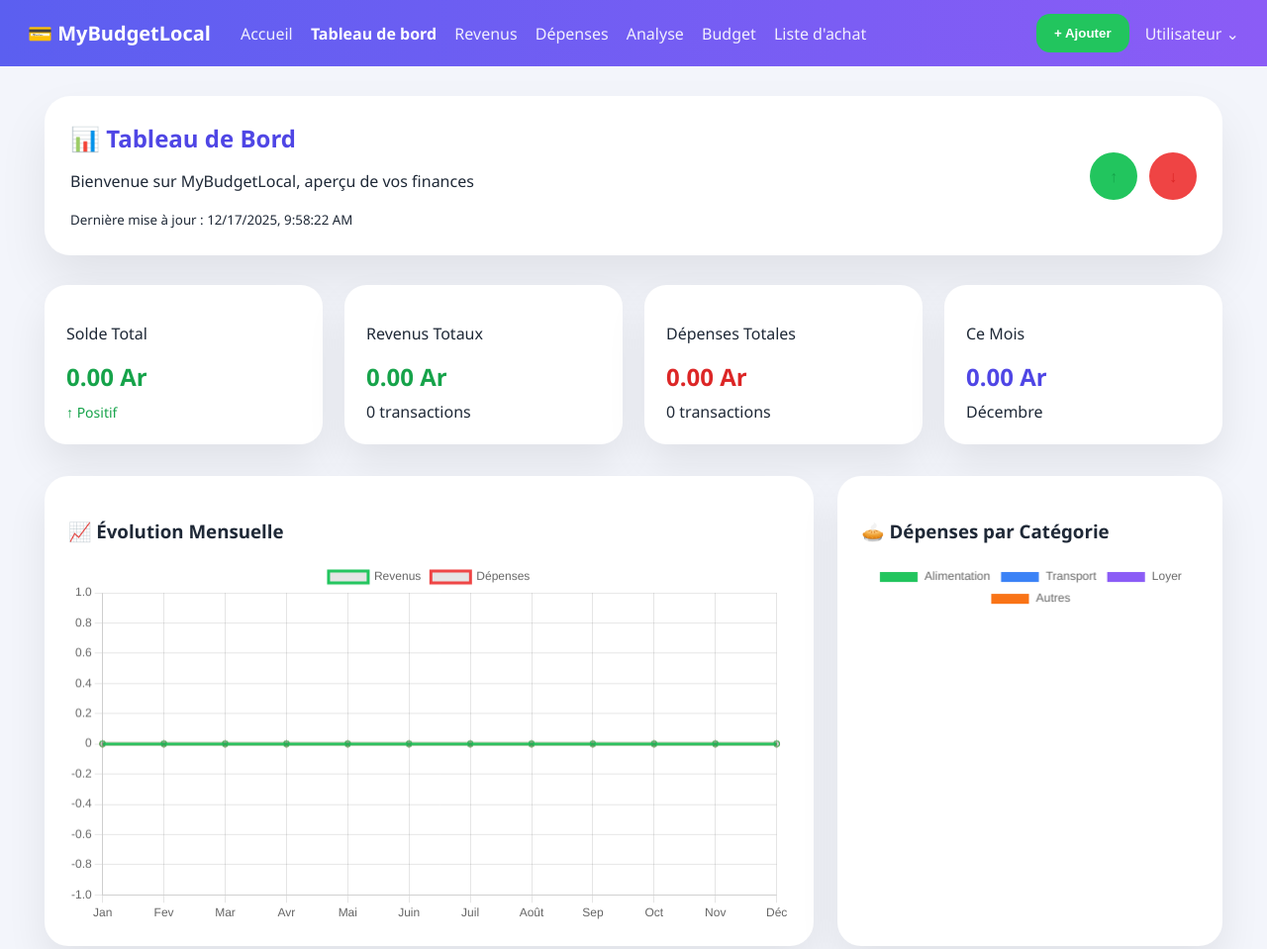
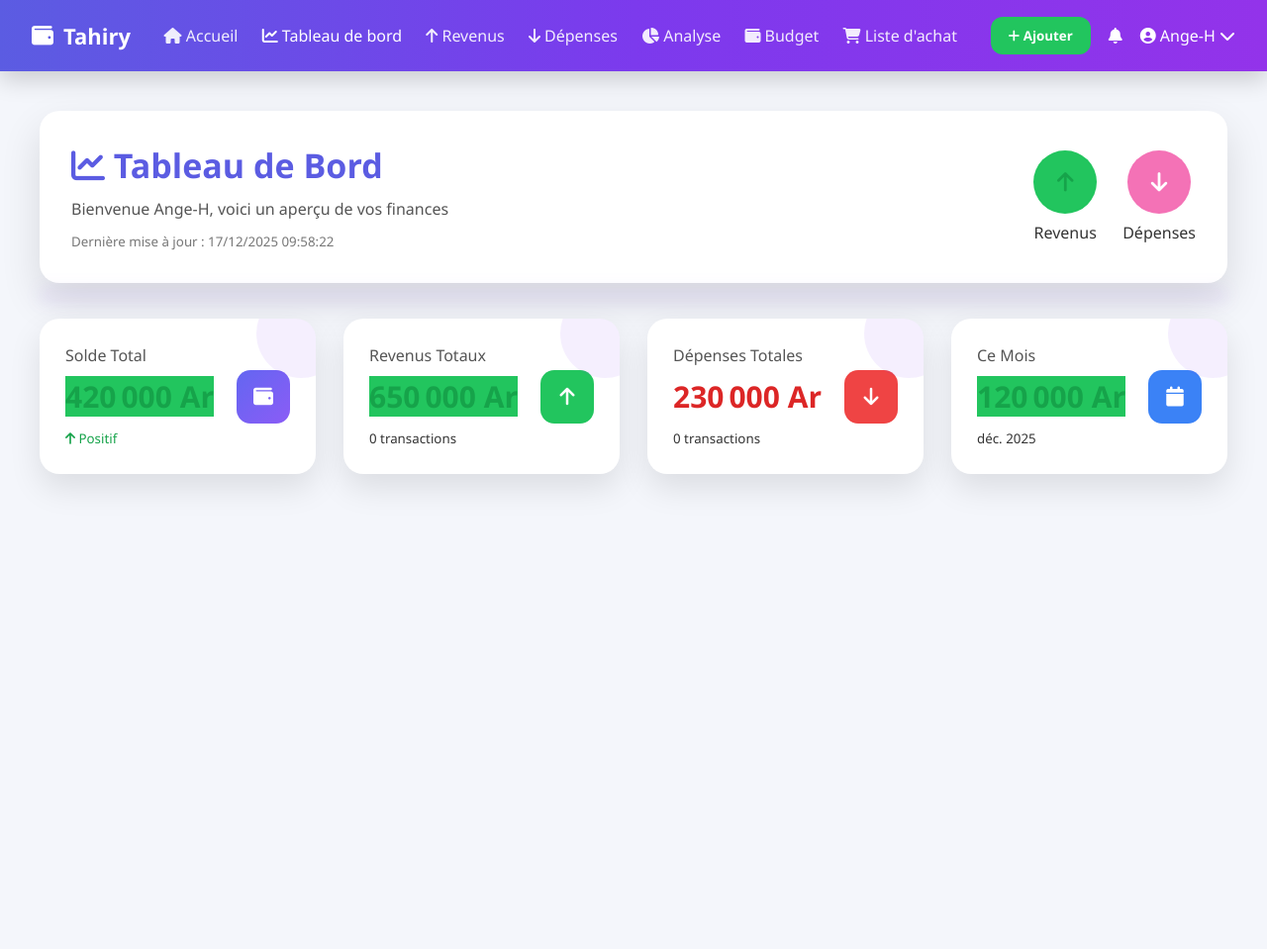
Before and after one commit to Ange-H0610/ISPM, a plain HTML site: page dashboard.html in a window 1280 px wide. Shown: the top 959 px of the page at 99% size. After the commit the page ends 800 px from the top, so only its background shows below. Drawn offline with nearby package versions, Linux system fonts and the light colour scheme.

Commit message:
renouvellement du page dashboard

```diff
--- a/app.js
+++ b/app.js
@@ -1,43 +1,26 @@
-document.getElementById("date").textContent =
-  new Date().toLocaleString();
+const dateEl = document.getElementById("date");
+const moisEl = document.getElementById("mois");
 
-const revenus = 0;
-const depenses = 0;
+const now = new Date();
+dateEl.textContent = "Dernière mise à jour : " + now.toLocaleString("fr-FR");
+moisEl.textContent = now.toLocaleDateString("fr-FR",{month:"short",year:"numeric"});
 
-const solde = revenus - depenses;
+/* Compteur animé */
+function animateValue(el, to){
+  let start = 0;
+  const dur = 800;
+  const t0 = performance.now();
+  function tick(t){
+    const p = Math.min((t - t0)/dur, 1);
+    const v = Math.floor(start + (to-start)*p);
+    el.textContent = v.toLocaleString('fr-FR') + " Ar";
+    if(p<1) requestAnimationFrame(tick);
+  }
+  requestAnimationFrame(tick);
+}
 
-document.getElementById("revenus").textContent = revenus.toFixed(2) + " Ar";
-document.getElementById("depenses").textContent = depenses.toFixed(2) + " Ar";
-document.getElementById("solde").textContent = solde.toFixed(2) + " Ar";
-
-new Chart(document.getElementById("lineChart"), {
-  type: "line",
-  data: {
-    labels: ["Jan","Fev","Mar","Avr","Mai","Juin","Juil","Août","Sep","Oct","Nov","Déc"],
-    datasets: [
-      {
-        label: "Revenus",
-        data: Array(12).fill(0),
-        borderColor: "#22c55e",
-        tension: .4
-      },
-      {
-        label: "Dépenses",
-        data: Array(12).fill(0),
-        borderColor: "#ef4444",
-        tension: .4
-      }
-    ]
-  }
-});
-
-new Chart(document.getElementById("pieChart"), {
-  type: "pie",
-  data: {
-    labels: ["Alimentation","Transport","Loyer","Autres"],
-    datasets: [{
-      data: [0,0,0,0],
-      backgroundColor: ["#22c55e","#3b82f6","#8b5cf6","#f97316"]
-    }]
-  }
-});
+/* Valeurs démo réalistes */
+animateValue(document.querySelectorAll('.value')[0], 420000);
+animateValue(document.querySelectorAll('.value')[1], 650000);
+animateValue(document.querySelectorAll('.value')[2], 230000);
+animateValue(document.querySelectorAll('.value')[3], 120000);
--- a/dashboard.html
+++ b/dashboard.html
@@ -2,103 +2,127 @@
 <html lang="fr">
 <head>
   <meta charset="UTF-8">
-  <title>MyBudgetLocal | Tableau de bord</title>
   <meta name="viewport" content="width=device-width, initial-scale=1.0">
+  <title>Tahiry – Tableau de bord</title>
 
   <link rel="stylesheet" href="style.css">
-  <script src="https://cdn.jsdelivr.net/npm/chart.js"></script>
+  <link href="https://cdnjs.cloudflare.com/ajax/libs/font-awesome/6.5.0/css/all.min.css" rel="stylesheet">
 </head>
 <body>
 
-<header class="navbar">
+<!-- NAVBAR -->
+<nav class="navbar">
   <div class="nav-left">
-    <span class="logo">💳 MyBudgetLocal</span>
-    <nav>
-      <a href="#">Accueil</a>
-      <a class="active" href="#">Tableau de bord</a>
-      <a href="#">Revenus</a>
-      <a href="#">Dépenses</a>
-      <a href="#">Analyse</a>
-      <a href="#">Budget</a>
-      <a href="#">Liste d'achat</a>
-    </nav>
+    <div class="logo">
+      <i class="fa-solid fa-wallet"></i>
+      <span>Tahiry</span>
+    </div>
+  </div>
+
+  <div class="nav-center">
+    <a href="#"><i class="fa fa-house"></i> Accueil</a>
+    <a class="active" href="#"><i class="fa fa-chart-line"></i> Tableau de bord</a>
+    <a href="#"><i class="fa fa-arrow-up"></i> Revenus</a>
+    <a href="#"><i class="fa fa-arrow-down"></i> Dépenses</a>
+    <a href="#"><i class="fa fa-chart-pie"></i> Analyse</a>
+    <a href="#"><i class="fa fa-wallet"></i> Budget</a>
+    <a href="#"><i class="fa fa-cart-shopping"></i> Liste d'achat</a>
   </div>
 
   <div class="nav-right">
-    <button class="btn add">+ Ajouter</button>
-    <span class="user">Utilisateur ⌄</span>
+    <button class="btn-add">
+      <i class="fa fa-plus"></i> Ajouter
+    </button>
+
+    <i class="fa fa-bell"></i>
+    <div class="avatar">
+      <i class="fa fa-user-circle"></i>
+      Ange-H
+      <i class="fa fa-chevron-down"></i>
+    </div>
   </div>
-</header>
+</nav>
 
+<!-- CONTENT -->
 <main class="container">
 
-  <!-- HEADER -->
+  <!-- HEADER CARD -->
   <section class="header-card">
-    <div>
-      <h1>📊 Tableau de Bord</h1>
-      <p>Bienvenue sur MyBudgetLocal, aperçu de vos finances</p>
-      <small>Dernière mise à jour : <span id="date"></span></small>
+    <div class="header-left">
+      <h1>
+        <i class="fa fa-chart-line"></i>
+        Tableau de Bord
+      </h1>
+      <p>Bienvenue Ange-H, voici un aperçu de vos finances</p>
+      <small id="date"></small>
     </div>
 
     <div class="header-actions">
-      <div class="circle green">↑</div>
-      <div class="circle red">↓</div>
+      <div class="action">
+        <div class="circle green">
+          <i class="fa fa-arrow-up"></i>
+        </div>
+        <span>Revenus</span>
+      </div>
+
+      <div class="action">
+        <div class="circle pink">
+          <i class="fa fa-arrow-down"></i>
+        </div>
+        <span>Dépenses</span>
+      </div>
     </div>
   </section>
 
   <!-- STATS -->
   <section class="stats">
+
     <div class="stat-card">
-      <p>Solde Total</p>
-      <h2 class="green" id="solde">0.00 Ar</h2>
-      <span class="positive">↑ Positif</span>
+      <div class="stat-info">
+        <h4>Solde Total</h4>
+        <div class="value green">0.00 Ar</div>
+        <small class="positive">
+          <i class="fa fa-arrow-up"></i> Positif
+        </small>
+      </div>
+      <div class="stat-icon purple">
+        <i class="fa fa-wallet"></i>
+      </div>
     </div>
 
     <div class="stat-card">
-      <p>Revenus Totaux</p>
-      <h2 class="green" id="revenus">0.00 Ar</h2>
-      <span>0 transactions</span>
+      <div class="stat-info">
+        <h4>Revenus Totaux</h4>
+        <div class="value green">0.00 Ar</div>
+        <small>0 transactions</small>
+      </div>
+      <div class="stat-icon green">
+        <i class="fa fa-arrow-up"></i>
+      </div>
     </div>
 
     <div class="stat-card">
-      <p>Dépenses Totales</p>
-      <h2 class="red" id="depenses">0.00 Ar</h2>
-      <span>0 transactions</span>
+      <div class="stat-info">
+        <h4>Dépenses Totales</h4>
+        <div class="value red">0.00 Ar</div>
+        <small>0 transactions</small>
+      </div>
+      <div class="stat-icon red">
+        <i class="fa fa-arrow-down"></i>
+      </div>
     </div>
 
     <div class="stat-card">
-      <p>Ce Mois</p>
-      <h2 class="blue">0.00 Ar</h2>
-      <span>Décembre</span>
-    </div>
-  </section>
-
-  <!-- CHARTS -->
-  <section class="grid-2">
-    <div class="card">
-      <h3>📈 Évolution Mensuelle</h3>
-      <canvas id="lineChart"></canvas>
+      <div class="stat-info">
+        <h4>Ce Mois</h4>
+        <div class="value green">0.00 Ar</div>
+        <small id="mois"></small>
+      </div>
+      <div class="stat-icon blue">
+        <i class="fa fa-calendar"></i>
+      </div>
     </div>
 
-    <div class="card">
-      <h3>🥧 Dépenses par Catégorie</h3>
-      <canvas id="pieChart"></canvas>
-    </div>
-  </section>
-
-  <!-- LISTS -->
-  <section class="grid-2">
-    <div class="card empty green-border">
-      <h3>Derniers Revenus</h3>
-      <p>Aucun revenu enregistré</p>
-      <button class="btn green">+ Ajouter un revenu</button>
-    </div>
-
-    <div class="card empty red-border">
-      <h3>Dernières Dépenses</h3>
-      <p>Aucune dépense enregistrée</p>
-      <button class="btn red">+ Ajouter une dépense</button>
-    </div>
   </section>
 
 </main>
--- a/style.css
+++ b/style.css
@@ -1,167 +1,209 @@
-* {
-  box-sizing: border-box;
+*{
+  margin:0;
+  padding:0;
+  box-sizing:border-box;
+  font-family:'Segoe UI',Roboto,Arial,sans-serif;
 }
 
-body {
-  margin: 0;
-  font-family: "Segoe UI", Arial, sans-serif;
-  background: #f3f5fb;
-  color: #1f2937;
+body{
+  background:#f4f6fb;
+  color:#333;
 }
 
 /* NAVBAR */
-.navbar {
-  background: linear-gradient(90deg,#5b5ff0,#8b5cf6);
-  padding: 14px 28px;
-  color: white;
-  display: flex;
-  justify-content: space-between;
-  align-items: center;
+.navbar{
+  height:72px;
+  background:linear-gradient(90deg,#5b5ce2,#7c3aed,#9333ea);
+  display:flex;
+  align-items:center;
+  justify-content:space-between;
+  padding:0 32px;
+  color:#fff;
+  box-shadow:0 8px 25px rgba(0,0,0,.18);
 }
 
-.nav-left {
-  display: flex;
-  align-items: center;
-  gap: 30px;
+.logo{
+  display:flex;
+  align-items:center;
+  gap:10px;
+  font-size:22px;
+  font-weight:700;
 }
 
-.logo {
-  font-size: 20px;
-  font-weight: 700;
+.nav-center a{
+  color:#fff;
+  text-decoration:none;
+  margin:0 10px;
+  opacity:.9;
 }
 
-nav a {
-  color: white;
-  text-decoration: none;
-  margin-right: 14px;
-  opacity: .9;
+.nav-center a.active,
+.nav-center a:hover{
+  opacity:1;
 }
 
-nav a.active {
-  font-weight: 600;
-  opacity: 1;
+.nav-right{
+  display:flex;
+  align-items:center;
+  gap:18px;
 }
 
-.nav-right {
-  display: flex;
-  align-items: center;
-  gap: 16px;
+.btn-add{
+  background:#22c55e;
+  border:none;
+  padding:10px 18px;
+  border-radius:12px;
+  color:#fff;
+  font-weight:600;
 }
 
-.user {
-  opacity: .9;
+/* CONTAINER */
+.container{
+  max-width:1300px;
+  margin:auto;
+  padding:40px;
 }
 
-/* BUTTONS */
-.btn {
-  border: none;
-  padding: 12px 18px;
-  border-radius: 14px;
-  font-weight: 600;
-  cursor: pointer;
-  color: white;
+/* HEADER */
+.header-card{
+  background:#fff;
+  padding:32px;
+  border-radius:20px;
+  display:flex;
+  justify-content:space-between;
+  align-items:center;
+  box-shadow:0 18px 40px rgba(0,0,0,.12);
 }
 
-.btn.add { background: #22c55e; }
-.btn.green { background: #22c55e; }
-.btn.red { background: #ef4444; }
-
-/* CONTAINER */
-.container {
-  max-width: 1250px;
-  margin: auto;
-  padding: 30px;
+.header-left h1{
+  font-size:34px;
+  color:#5b5ce2;
 }
 
-/* HEADER CARD */
-.header-card {
-  background: white;
-  border-radius: 26px;
-  padding: 26px;
-  display: flex;
-  justify-content: space-between;
-  align-items: center;
-  box-shadow: 0 25px 50px rgba(0,0,0,.08);
-  margin-bottom: 30px;
+.header-left p{
+  margin:10px 0;
+  color:#555;
 }
 
-.header-card h1 {
-  margin: 0;
-  color: #4f46e5;
+.header-left small{
+  color:#777;
 }
 
-.header-actions {
-  display: flex;
-  gap: 12px;
+.header-actions{
+  display:flex;
+  gap:26px;
 }
 
-.circle {
-  width: 48px;
-  height: 48px;
-  border-radius: 50%;
-  display: flex;
-  align-items: center;
-  justify-content: center;
-  font-weight: bold;
-  color: white;
+.action{
+  display:flex;
+  flex-direction:column;
+  align-items:center;
+  gap:8px;
 }
 
-.circle.green { background: #22c55e; }
-.circle.red { background: #ef4444; }
+.circle{
+  width:64px;
+  height:64px;
+  border-radius:50%;
+  display:flex;
+  align-items:center;
+  justify-content:center;
+  color:#fff;
+  font-size:22px;
+}
+
+.green{background:#22c55e}
+.pink{background:#f472b6}
 
 /* STATS */
-.stats {
-  display: grid;
-  grid-template-columns: repeat(4,1fr);
-  gap: 22px;
-  margin-bottom: 32px;
+.stats{
+  display:grid;
+  grid-template-columns:repeat(auto-fit,minmax(260px,1fr));
+  gap:28px;
+  margin-top:36px;
 }
 
-.stat-card {
-  background: white;
-  border-radius: 22px;
-  padding: 22px;
-  box-shadow: 0 20px 40px rgba(0,0,0,.08);
+.stat-card{
+  background:#fff;
+  padding:26px;
+  border-radius:20px;
+  display:flex;
+  justify-content:space-between;
+  align-items:center;
+  box-shadow:0 14px 32px rgba(0,0,0,.1);
 }
 
-.stat-card h2 {
-  margin: 8px 0;
+.stat-info h4{
+  font-weight:500;
+  color:#555;
 }
 
-.green { color: #16a34a; }
-.red { color: #dc2626; }
-.blue { color: #4f46e5; }
-
-.positive {
-  color: #16a34a;
-  font-size: 14px;
+.value{
+  font-size:30px;
+  font-weight:700;
+  margin:10px 0;
 }
 
-/* GRID */
-.grid-2 {
-  display: grid;
-  grid-template-columns: 2fr 1fr;
-  gap: 24px;
-  margin-bottom: 32px;
+.green{color:#16a34a}
+.red{color:#dc2626}
+
+.positive{
+  color:#16a34a;
 }
 
-.card {
-  background: white;
-  border-radius: 24px;
-  padding: 24px;
-  box-shadow: 0 20px 40px rgba(0,0,0,.08);
+.stat-icon{
+  width:54px;
+  height:54px;
+  border-radius:14px;
+  display:flex;
+  align-items:center;
+  justify-content:center;
+  color:#fff;
+  font-size:20px;
 }
 
-.empty {
-  text-align: center;
-  padding: 40px;
+.stat-icon.purple{background:linear-gradient(135deg,#6366f1,#8b5cf6)}
+.stat-icon.green{background:#22c55e}
+.stat-icon.red{background:#ef4444}
+.stat-icon.blue{background:#3b82f6}
+/* Animations globales */
+.card, .stat-card, .btn-add, .circle {
+  transition: transform .25s ease, box-shadow .25s ease, filter .25s ease;
 }
 
-.green-border { border-top: 6px solid #22c55e; }
-.red-border { border-top: 6px solid #ef4444; }
+.stat-card:hover, .card:hover {
+  transform: translateY(-6px);
+  box-shadow: 0 24px 60px rgba(0,0,0,.14);
+}
 
-/* RESPONSIVE */
-@media (max-width: 1000px) {
-  .stats { grid-template-columns: 1fr 1fr; }
-  .grid-2 { grid-template-columns: 1fr; }
+.btn-add:hover {
+  filter: brightness(1.08);
+  transform: translateY(-2px);
 }
+
+.circle:hover {
+  transform: scale(1.06);
+}
+/* Glow doux sous header */
+.header-card {
+  position: relative;
+}
+.header-card::after{
+  content:'';
+  position:absolute; inset:auto 0 -18px 0;
+  height:18px;
+  background:linear-gradient(transparent, rgba(124,58,237,.12));
+  filter: blur(8px);
+}
+
+/* Coin décoratif sur stat-cards */
+.stat-card{
+  position:relative; overflow:hidden;
+}
+.stat-card::before{
+  content:'';
+  position:absolute; top:-30px; right:-30px;
+  width:90px; height:90px;
+  border-radius:50%;
+  background:rgba(124,58,237,.08);
+}
```
